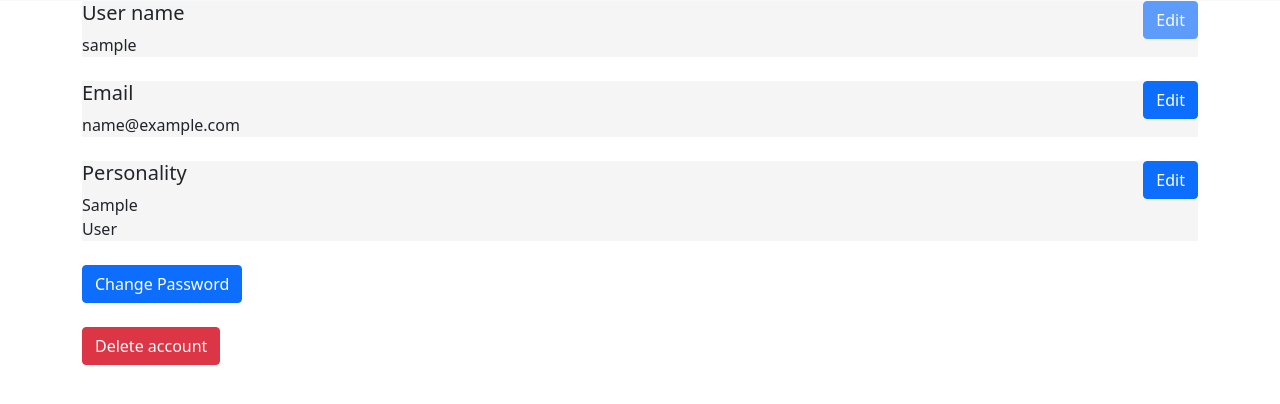
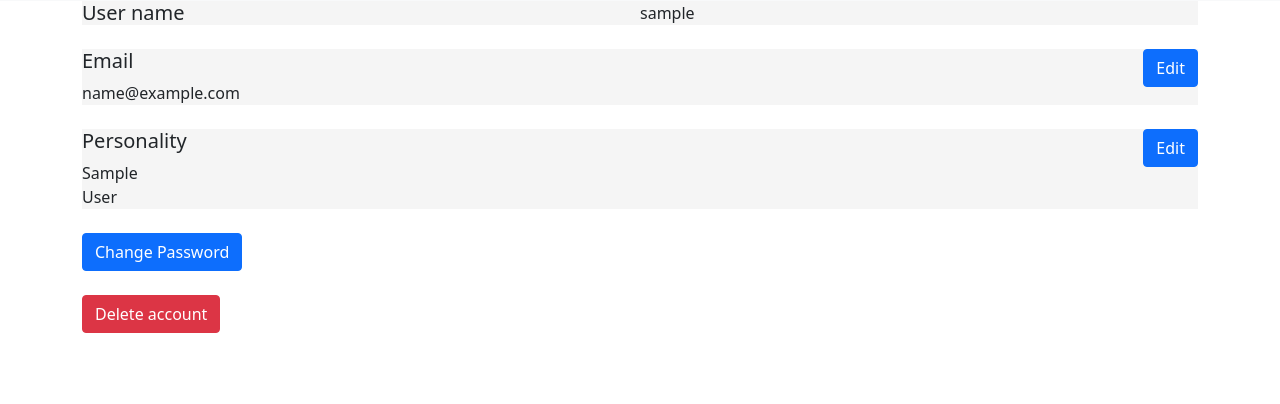
Before and after one commit to SKN-Telephoners/AGH-IX, a Django app: page /profile/ in a window 1280 px wide. Shown: the part 82-486 px from the top of the page. Run offline with Django 4.2, Linux system fonts and the light colour scheme; the visitor is signed in with stand-in values (Sample User, id 1); parts of the project's set-up code (start-up, migrations or seed data) failed here and were passed over; some libraries are stand-ins or nearby versions.

Commit message:
Update profile.html
name's edit button removed

```diff
--- a/core/templates/users/profile.html
+++ b/core/templates/users/profile.html
@@ -6,11 +6,6 @@
     <div class="profile_info_div">
         <div style="float: left; width: 50%">
             <h5>User name</h5>
-        </div>
-        <div style="float: right; width: 50%">
-            <form>
-                <button type="submit" class="profile_info_button btn btn-primary" disabled>Edit</button>
-            </form>
         </div>
         <div>
             {{ user.username }}
```
